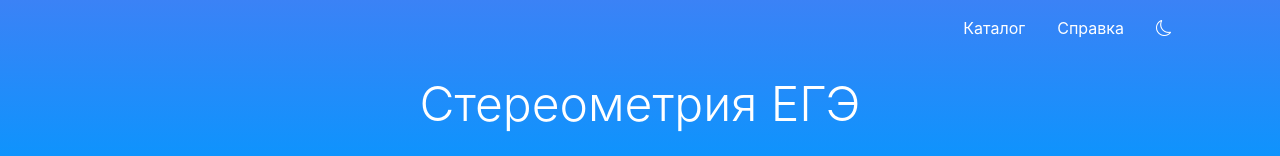
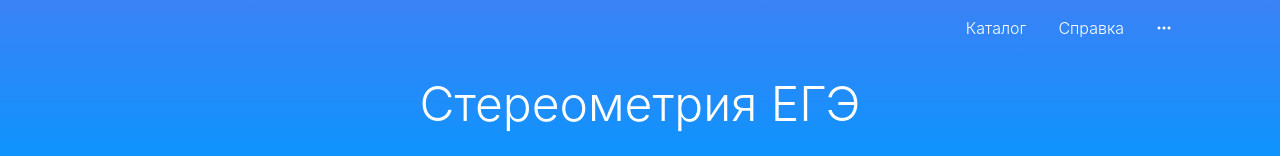
Before and after one commit to nkg-17/math-tests, a React (Vite) app: page /catalog in a window 1280 px wide. Shown: the top 156 px of the page. Built offline with nearby package versions, Linux system fonts and the light colour scheme; no server answers.

Commit message:
Tweaking Nav bar

```diff
--- a/src/components/layouts/ArticleLayout/Nav.jsx
+++ b/src/components/layouts/ArticleLayout/Nav.jsx
@@ -40,7 +40,7 @@ function Nav({children, className, style, variant, showTitle}) {
 		flex justify-between items-center ${className}`}
 		style={style}>
 			<NavTitle show={showTitle} />
-			<div className="flex items-center flex-row gap-2">
+			<div className="flex items-center flex-row gap-2 font-light">
 				<LinkButton to={RoutePaths.Catalog} variant={variant.buttonVariant}>
 					Каталог
 				</LinkButton>
@@ -48,7 +48,7 @@ function Nav({children, className, style, variant, showTitle}) {
 					Справка
 				</LinkButton>
 				<Button to={RoutePaths.Catalog} variant={variant.buttonVariant}>
-					<i className="bi bi-moon" />
+					<i className="bi bi-three-dots" />
 				</Button>
 			</div>
 		</nav>
```
